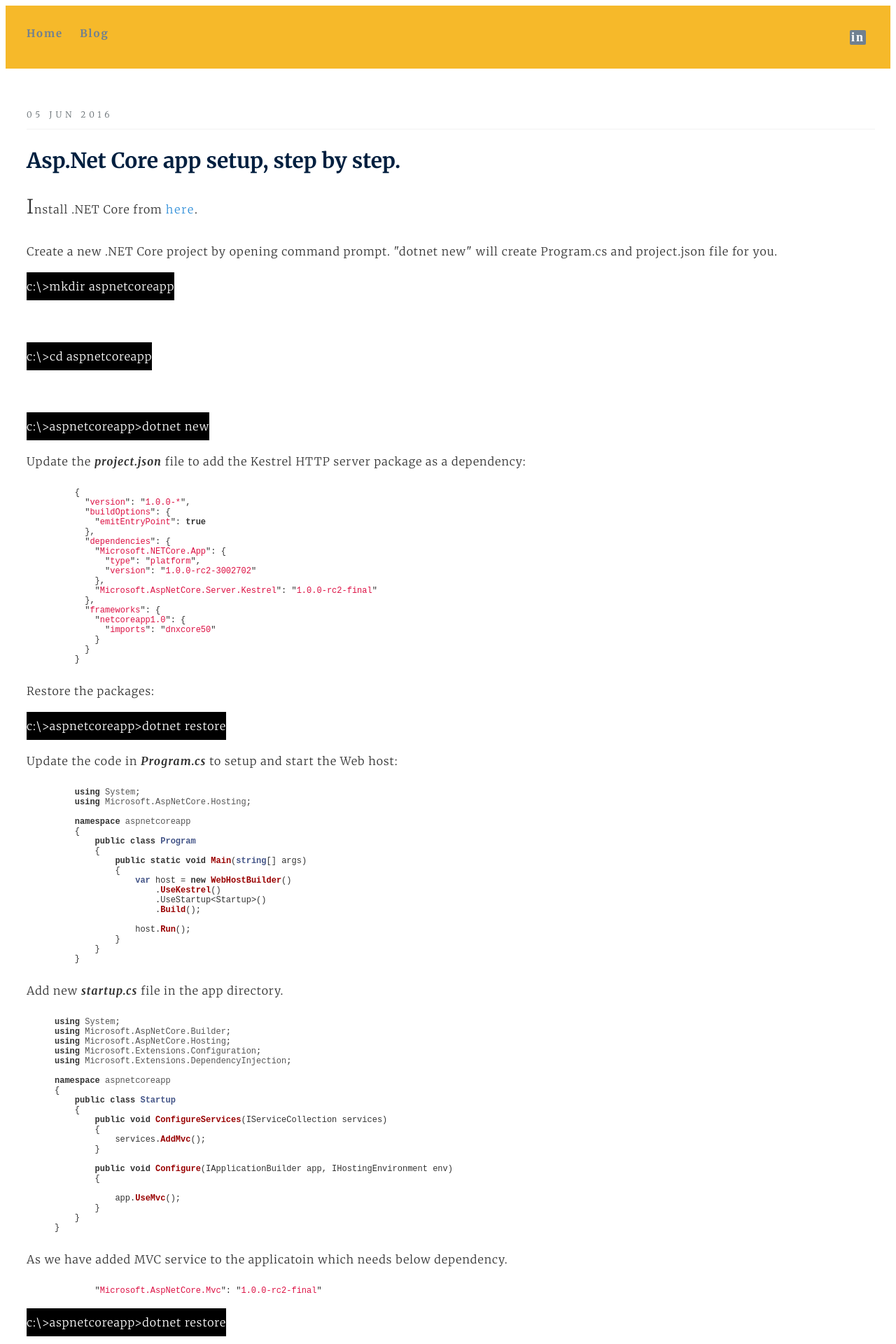
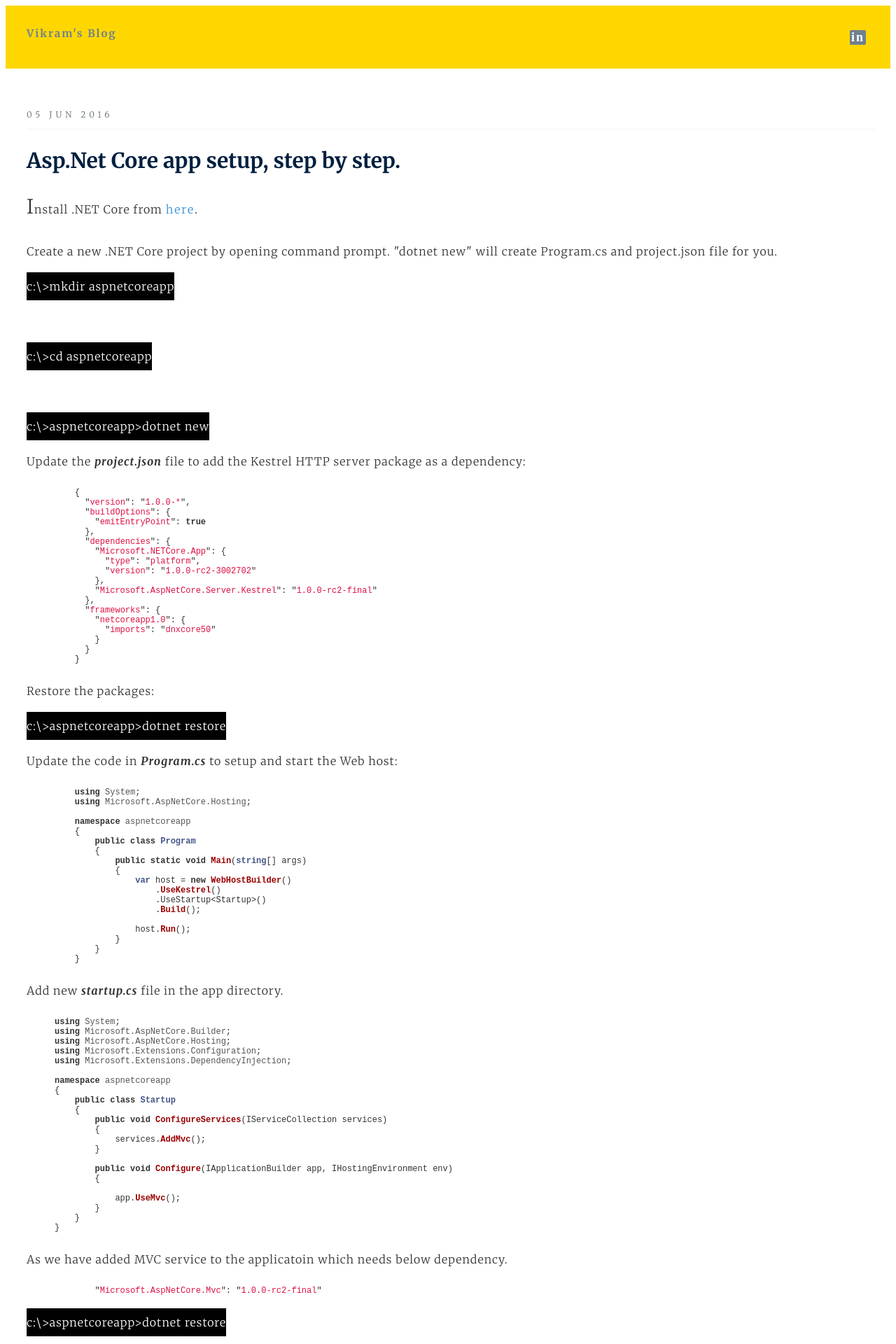
Before and after one commit to srirangamv/srirangamv.github.io, a Jekyll site: the page built from _posts/2016-06-05-aspnetcore-minimalapp.md, in a window 1280 px wide. Shown: the top 1920 px of the page at 70% size. Built offline with Jekyll 4.4.1, drawn with Linux system fonts in a browser that asks for light colours.

Commit message:
site css changes.

```diff
--- a/_layouts/default.html
+++ b/_layouts/default.html
@@ -10,8 +10,8 @@
 <body>
     <div class="hs-top">
       <a class="right linkedin" href="https://in.linkedin.com/in/vikramsrirangam" target="_blank" title="about page">in</a>
-      <a class="top-link left" href="/" title="home page">Home</a>
-      <a class="top-link left" href="/blog" title="blog">Blog</a>
+      <a class="top-link left" href="/" title="home page">Vikram's Blog</a>
+      <!--<a class="top-link left" href="/blog" title="blog">Blog</a>-->
       <a class="top-link left about" href="/about" title="about page">About</a>
     </div>
     <div class="hs-outer">
--- a/css/style.css
+++ b/css/style.css
@@ -6,8 +6,8 @@
     font-size: 12px;
     color: #333;
     background-color: #ffffff;
-    /*overflow-y: hidden;
-    overflow-x: hidden;*/
+    overflow-y: hidden;
+    overflow-x: hidden;
 }
 
 h1, h3, h4 {
@@ -121,10 +121,8 @@
 .hs-top{
    padding: 30px 30px 10px 30px;
    height:50px;
-   background-color: #f6b92a;
+   background-color: gold;
    /*box-shadow: 1px 3px 1px #888888;*/
-   overflow-y: hidden;
-    overflow-x: hidden;
 }
 
 .linkedin{
@@ -237,13 +235,15 @@
 
 .output{
    font-size:10px;
-   border:solid 1px #ccc;
+   color: white;
+   background-color: black;
 }
 
 .error{
    color:red;
    font-size:10px;
-   border:solid 1px #ccc;
+   background-color: black;
+   font-weight: bold;
 }
 .cmd{
    background-color:black;
```
Also changed, not shown: index.html (+2 -5 lines).
